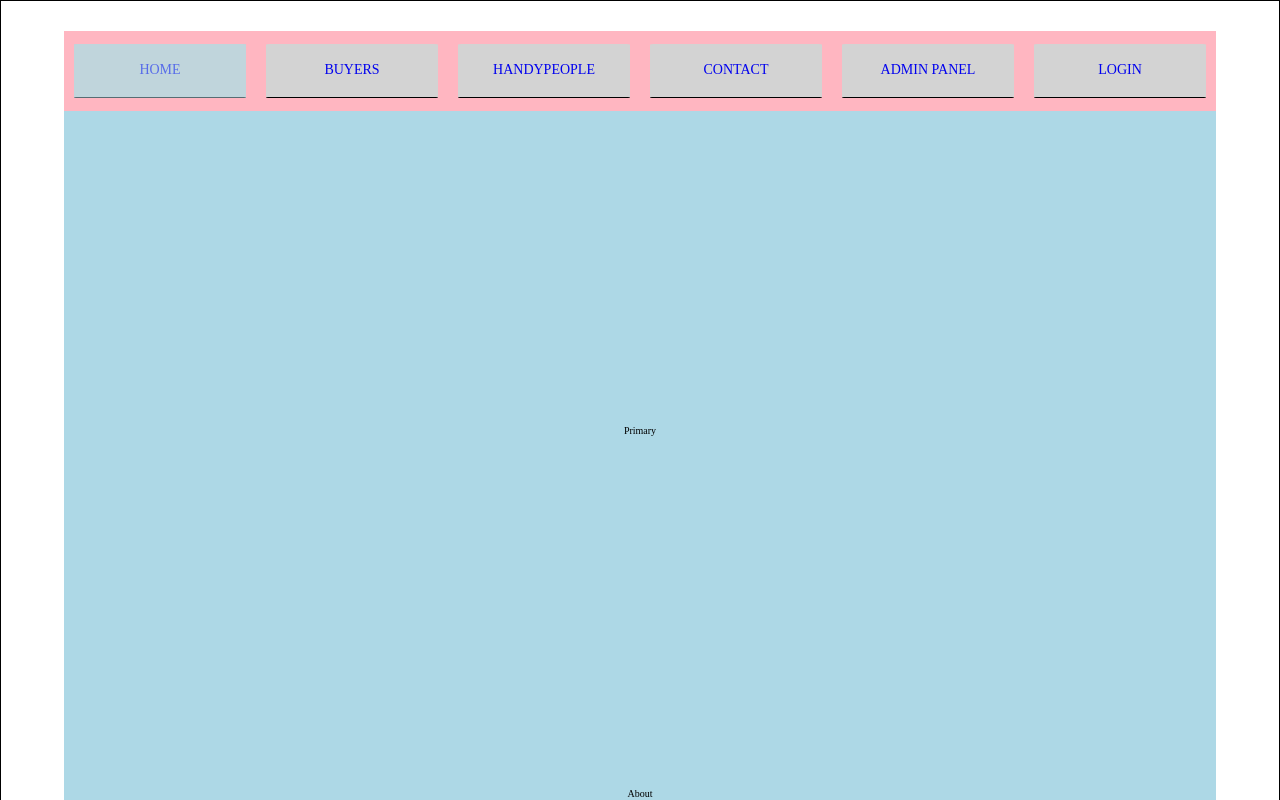
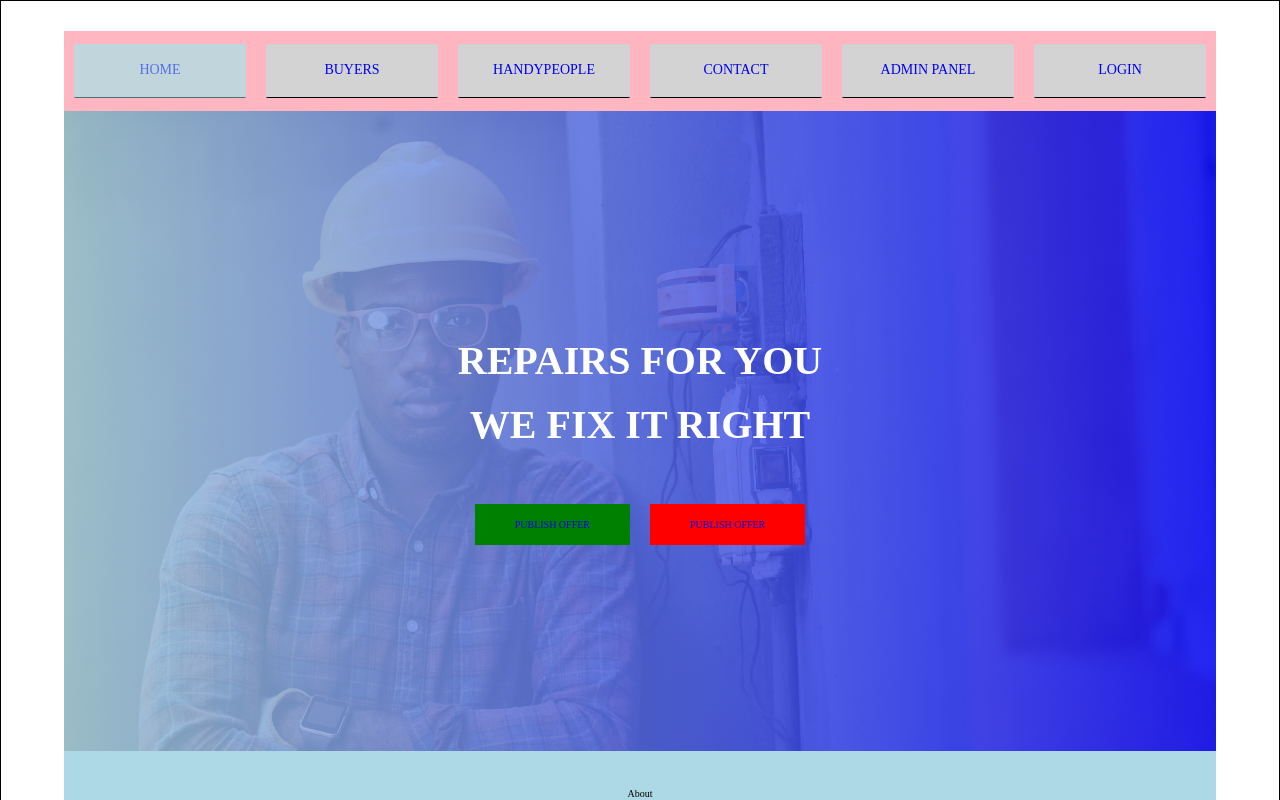
Before and after one commit to Pat-On/repairs_for_you, a React (Create React App) app in the folder client/: page / in a window 1280 px wide. Shown: the top 800 px of the page. Built offline with nearby package versions, Linux system fonts and the light colour scheme.

Commit message:
homepage primary

```diff
--- a/client/src/App.js
+++ b/client/src/App.js
@@ -5,7 +5,7 @@ import Home from "./pages/Home";
 import Layout from "./hoc/Layout/Layout";
 import AdminPanel from "./components/adminPanel/AdminPanel"
 import Login from "./containers/signUp/SignUp"
-import MainPage from "./components/mainPage/mainPage";
+import MainPage from "./components/mainPage/MainPage";
 
 import "./App.scss";
 
--- a/client/src/components/mainPage/mainPage.js
+++ b/client/src/components/mainPage/mainPage.js
@@ -1,12 +1,16 @@
 import React, { useEffect, useState } from "react";
 import { Route, Redirect, useRouteMatch, Switch, Link } from "react-router-dom";
 
-import classes from "./mainPage.module.scss";
+import classes from "./MainPage.module.scss";
+import PrimarySection from "./primarySection/PrimarySection";
+
+// !TODO: decomposition of this elements in next stage
+
 
 const MainPage = (props) => {
   return (
     <div className={classes.mainPage}>
-      <div className={classes.mainPage__primary}>Primary</div>
+      <PrimarySection />
       <div className={classes.mainPage__about}>About</div>
       <div className={classes.mainPage__customers}>Customer</div>
       <div className={classes.mainPage__explanation}>Explanation</div>
--- a/client/src/components/mainPage/mainPage.module.scss
+++ b/client/src/components/mainPage/mainPage.module.scss
@@ -8,11 +8,7 @@
   align-items: center;
   grid-row-gap: 3.5rem;
 
-&__primary {
 
-    grid-row: 1 / 2;
-    grid-column: 1 / -1;
-}
 
 &__about {
     grid-row: 2 / 3;
--- /dev/null
+++ b/client/src/components/mainPage/primarySection/PrimarySection.js
@@ -0,0 +1,26 @@
+import React, { useEffect, useState } from "react";
+import { Route, Redirect, useRouteMatch, Switch, Link } from "react-router-dom";
+
+import classes from "./PrimarySection.module.scss";
+
+// !TODO: decomposition of this elements in next stage
+
+const PrimarySection = (props) => {
+  return (
+    <div className={classes.primary}>
+      <div>
+        {" "}
+        <h1 className={classes.primary__heading}>
+          <span className={classes.primary__heading__main}>
+            REPAIRS FOR YOU
+          </span>
+          <span className={classes.primary__heading__sub}>WE FIX IT RIGHT</span>
+        </h1>
+        <Link to="/" className={`${classes.primary__button} ${classes.primary__button__publish}`}>Publish Offer</Link>
+        <Link to="/" className={`${classes.primary__button} ${classes.primary__button__hire}`}>Publish Offer</Link>
+      </div>
+    </div>
+  );
+};
+
+export default PrimarySection;
--- /dev/null
+++ b/client/src/components/mainPage/primarySection/PrimarySection.module.scss
@@ -0,0 +1,53 @@
+.primary {
+  grid-row: 1 / 2;
+  grid-column: 1 / -1;
+
+  display: grid;
+  justify-items: center;
+  align-items: center;
+
+  height: 100%;
+  width: 100%;
+  text-align: center;
+
+  background-image: linear-gradient(
+      to right,
+      rgba(lightblue, 0.8),
+      rgba(blue, 0.8)
+    ),
+    url("../../../public/emmanuel-ikwuegbu-zWOgsj3j0wA-unsplash.jpg");
+  background-size: cover;
+  background-position: top;
+
+  &__heading {
+    color: white;
+    text-transform: uppercase;
+    margin-bottom: 6rem;
+    font-size: 4rem;
+
+    &__main {
+      display: block;
+    }
+
+    &__sub {
+      display: block;
+    }
+  }
+
+  &__button {
+
+    text-transform: uppercase;
+    text-decoration: none;
+    padding: 1.5rem 4rem;
+
+    &__publish {
+        margin-right: 1rem;
+        background-color: green;
+    }
+
+    &__hire {
+        margin-left: 1rem;
+        background-color: red;
+    }
+  }
+}
```
